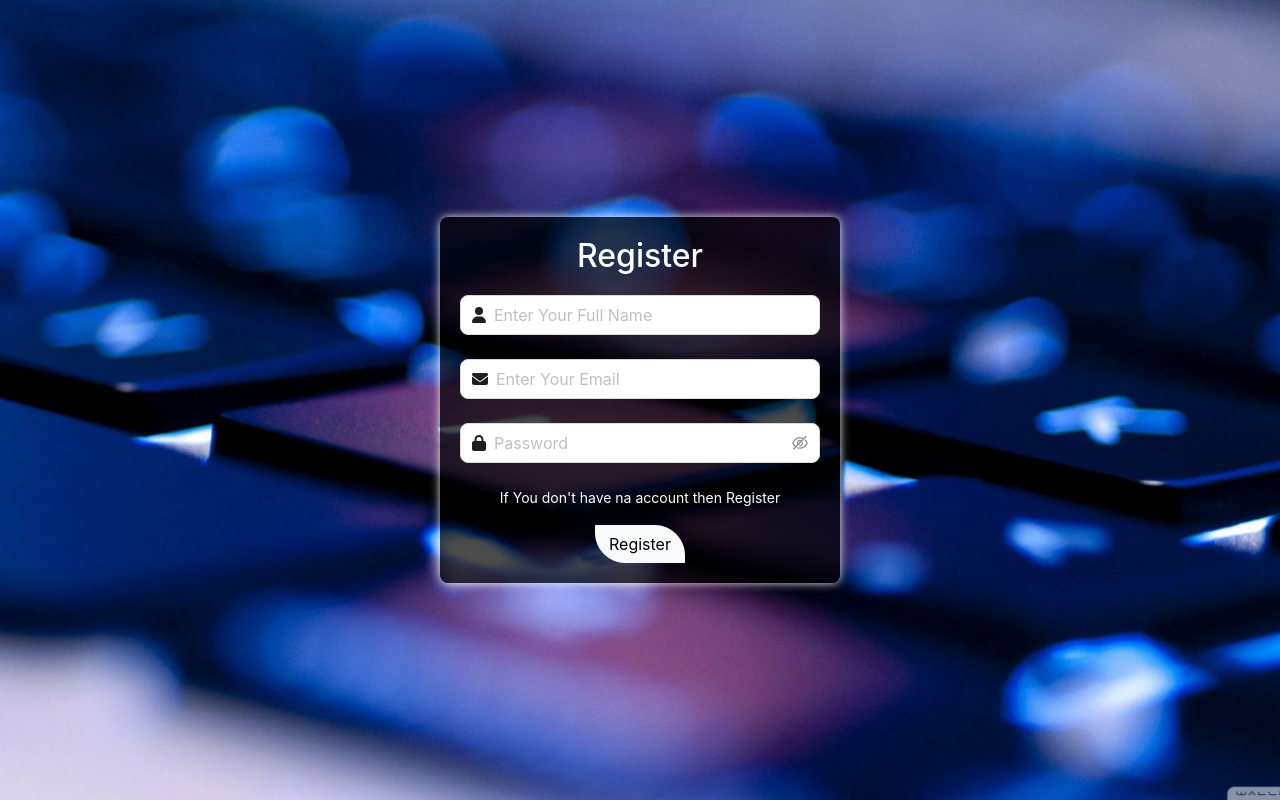
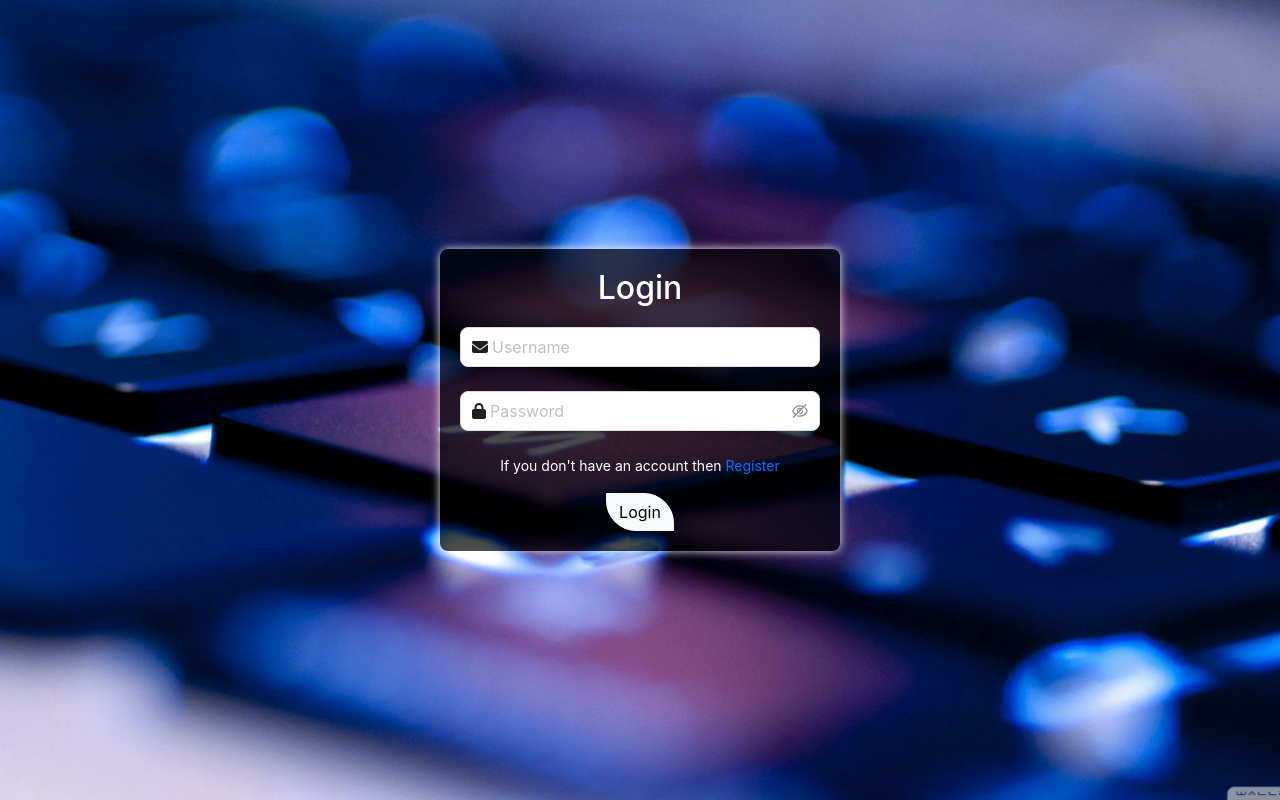
Before and after one commit to MuhammadSabtainJatt/Medical-Complex-React-, a React (Create React App) app: page / in a window 1280 px wide. Built offline with nearby package versions, Linux system fonts and the light colour scheme.

Commit message:
Register & Login login is define

```diff
--- a/package.json
+++ b/package.json
@@ -11,6 +11,7 @@
     "@testing-library/user-event": "^13.5.0",
     "antd": "^5.12.5",
     "bootstrap": "^5.3.2",
+    "dotenv": "^16.3.1",
     "firebase": "^10.7.1",
     "react": "^18.2.0",
     "react-dom": "^18.2.0",
--- a/src/App.js
+++ b/src/App.js
@@ -1,6 +1,6 @@
 import './App.scss';
 import '../node_modules/bootstrap/dist/js/bootstrap.bundle'
-import Login from './components/Auth/Register'
+import Login from './components/Auth/Login'
 function App() {
   return (
     <>
--- a/src/Config/config.jsx
+++ b/src/Config/config.jsx
@@ -1,21 +1,26 @@
 // Import the functions you need from the SDKs you need
 import { initializeApp } from "firebase/app";
 import { getAnalytics } from "firebase/analytics";
+import { getAuth } from "firebase/auth";
 // TODO: Add SDKs for Firebase products that you want to use
 // https://firebase.google.com/docs/web/setup#available-libraries
 
 // Your web app's Firebase configuration
 // For Firebase JS SDK v7.20.0 and later, measurementId is optional
 const firebaseConfig = {
-  apiKey: process.env.APIKEY,
-  authDomain: process.env.AUTHDOMAIN,
-  projectId: process.env.PROJECTID,
-  storageBucket: process.env.STORAGEBUCKET,
-  messagingSenderId: process.env.MESSAGINGSENDERID,
-  appId: process.env.APPID,
-  measurementId: process.env.MEASUREMENTID
+  apiKey: "AIzaSyCU1EXDqompvi2W6mOldJFqsS90UVdm-vA",
+  authDomain: "medical-complex-67.firebaseapp.com",
+  projectId: "medical-complex-67",
+  storageBucket: "medical-complex-67.appspot.com",
+  messagingSenderId: "853772758675",
+  appId: "1:853772758675:web:65ccacfcb1006e744ae766",
+  measurementId: "G-DCVDRFYTX4"
 };
 
 // Initialize Firebase
 const app = initializeApp(firebaseConfig);
 const analytics = getAnalytics(app);
+const auth =getAuth(app)
+
+
+export {app,analytics,auth}
--- a/src/components/Auth/Login/login.jsx
+++ b/src/components/Auth/Login/login.jsx
@@ -1,20 +1,28 @@
 import React, { useState } from 'react';
-import { Button, Form, Input } from 'antd';
+import { Button, Form, Input, message } from 'antd';
 import { FontAwesomeIcon } from '@fortawesome/react-fontawesome';
 import { faEnvelope, faLock } from '@fortawesome/free-solid-svg-icons';
-const initialData={email:"" , password:""}
+import { auth } from '../../../Config/config';
+import { signInWithEmailAndPassword } from 'firebase/auth';
+
 const LoginForm = () => {
-  const [data,setData]=useState(initialData)
+  const [data, setData] = useState({})
 
-  const handleChange=(e)=>{
-    setData({...data,[e.target.name]:e.target.value})
+  const handleChange = (e) => {
+    setData({ ...data, [e.target.name]: e.target.value })
   }
-  const handleSubmit=()=>{
-    const {email,password} =data
-
-
-
-
+  const handleSubmit = () => {
+    const { email, password } = data
+    signInWithEmailAndPassword(auth, email, password)
+    .then((userCredential) => {
+      const user = userCredential.user;
+      message.success("You are Logined Successfully")
+    })
+    .catch((error) => {
+      const errorCode = error.code;
+      const errorMessage = error.message;
+      message.error("Something went wrong while Login")
+    });
   }
 
   const onFinish = (values) => {
@@ -56,16 +64,16 @@
             rules={[{ required: true, message: 'Please input your password!' }]}
           >
             <Input.Password
-            name='password'
-            value={data.password}
+              name='password'
+              value={data.password}
               size="large"
               placeholder="Password"
               prefix={<FontAwesomeIcon icon={faLock} />}
               onChange={handleChange}
             />
           </Form.Item>
-
-          <div className="w-25 m-auto loginButton btn btn-light" onClick={handleSubmit} >
+          <p>If you don't have an account then <span className="text-primary">Register</span></p>
+          <div className=" m-auto loginButton btn btn-light" onClick={handleSubmit} >
             Login
           </div>
         </Form>
--- a/src/components/Auth/Register/register.jsx
+++ b/src/components/Auth/Register/register.jsx
@@ -1,16 +1,29 @@
 import React, { useState } from 'react';
-import {  Form, Input } from 'antd';
+import { Form, Input, message } from 'antd';
 import { FontAwesomeIcon } from '@fortawesome/react-fontawesome';
 import { faEnvelope, faLock, faUser } from '@fortawesome/free-solid-svg-icons';
-const initialData={userName:"",email:"" , password:""}
+import { auth } from '../../../Config/config';
+import { createUserWithEmailAndPassword } from 'firebase/auth';
+
 const RegisterForm = () => {
-  const [data,setData]=useState(initialData)
+  const [data, setData] = useState({})
 
-  const handleChange=(e)=>{
-    setData({...data,[e.target.name]:e.target.value})
+  const handleChange = (e) => {
+    setData({ ...data, [e.target.name]: e.target.value })
   }
-  const handleSubmit=()=>{
-    const {name,email,password} =data
+  const handleSubmit = () => {
+    const { email, password } = data
+    createUserWithEmailAndPassword(auth, email, password)
+      .then((userCredential) => {
+        const user = userCredential.user;
+        message.success("You Are Registered Successfully")
+      })
+      .catch((error) => {
+        const errorCode = error.code;
+        const errorMessage = error.message;
+        message.error("Some thing went wrong while Creating Account")
+        // ..
+      });
   }
 
   const onFinish = (values) => {
@@ -28,7 +41,6 @@
           name="basic"
           onFinish={onFinish}
           onFinishFailed={onFinishFailed}
-          autoComplete="off"
           className="form"
         >
           <h2>Register</h2>
@@ -37,7 +49,7 @@
             rules={[{ required: true, message: 'Please Enter your Name!' }]}
           >
             <Input
-              name='Name'
+              name='userName'
               value={data.name}
               size="large"
               placeholder="Enter Your Full Name"
@@ -66,17 +78,17 @@
             rules={[{ required: true, message: 'Please Enter your password!' }]}
           >
             <Input.Password
-            name='password'
-            value={data.password}
+              name='password'
+              value={data.password}
               size="large"
               placeholder="Password"
               prefix={<FontAwesomeIcon icon={faLock} className='me-1' />}
               onChange={handleChange}
             />
           </Form.Item>
-          <p>If You don't have na account then Register</p>
+          <p>If You have already Registered then <span className='text-primary'>Login</span></p>
 
-          <div className="w-25 m-auto loginButton btn btn-light" onClick={handleSubmit} >
+          <div className=" m-auto loginButton btn btn-light" onClick={handleSubmit} >
             Register
           </div>
         </Form>
```
Also changed, not shown: 1 other file (tests, documents, lock files or other folders).
